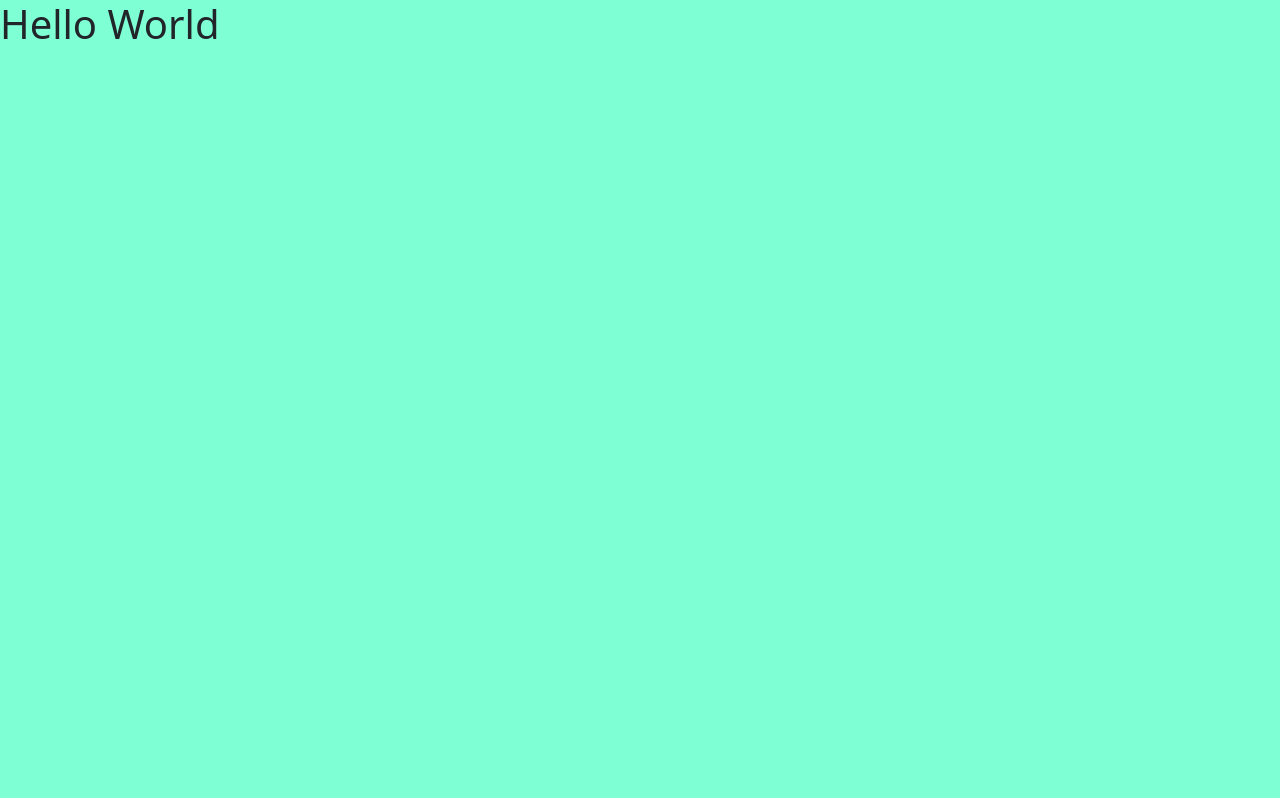
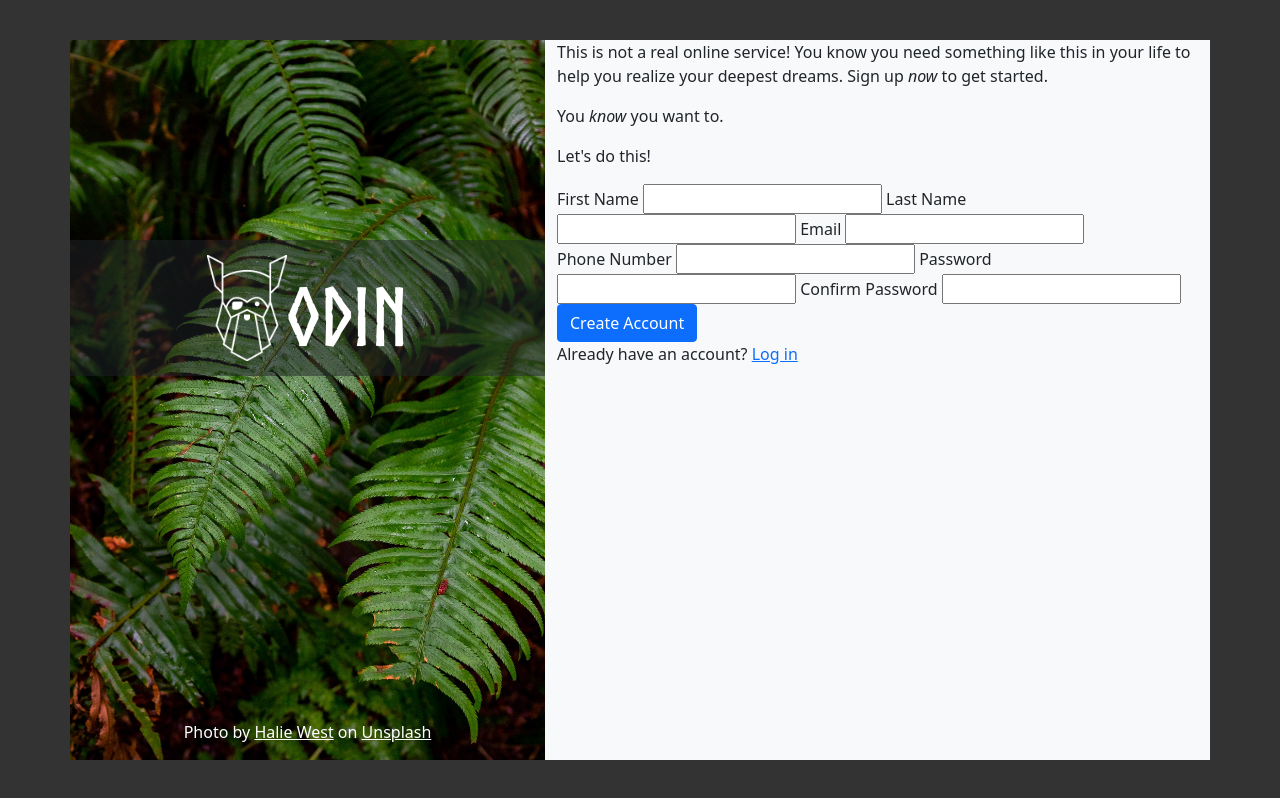
Before and after one commit to sheacronin/signup-form, a plain HTML site: page index.html in a window 1280 px wide. Drawn offline with nearby package versions, Linux system fonts and the light colour scheme.

Commit message:
Set up initial layout and image on left column

```diff
--- a/index.html
+++ b/index.html
@@ -9,7 +9,44 @@
     <link rel="stylesheet" href="style.css">
 </head>
 <body>
-    <h1>Hello World</h1>
+    <div class="container">
+        <div class="row">
+            <div class="hero col-5 bg-light p-0 d-flex flex-column justify-content-between text-white">
+                <div class="odin-banner bg-dark bg-opacity-50 d-flex justify-content-center align-items-center p-1">
+                    <img src="assets/images/odin-lined.png" alt="">
+                    <h1 class="display-1 mt-4">ODIN</h1>
+                </div>
+                <p class="align-self-center">Photo by <a href="https://unsplash.com/@haliewestphoto?utm_source=unsplash&utm_medium=referral&utm_content=creditCopyText" class="text-white">Halie West</a> on <a href="https://unsplash.com/?utm_source=unsplash&utm_medium=referral&utm_content=creditCopyText" class="text-white">Unsplash</a></p>
+            </div>
+            <div class="col-7 bg-light">
+                <p>This is not a real online service! You know you need something like this in your life to help you realize your deepest dreams. Sign up <em>now</em> to get started.</p>
+                <p>You <em>know</em> you want to.</p>
+                <p>Let's do this!</p>
+                <form>
+                    <label for="first-name">First Name</label>
+                    <input type="text" id="first-name" name="first-name">
+
+                    <label for="last-name">Last Name</label>
+                    <input type="text" id="last-name" name="last-name">
+
+                    <label for="email">Email</label>
+                    <input type="email" id="email" name="email">
+
+                    <label for="phone-number">Phone Number</label>
+                    <input type="tel" id="phone-number" name="phone-number">
+
+                    <label for="password">Password</label>
+                    <input type="password" id="password" name="password">
+
+                    <label for="password-confirm">Confirm Password</label>
+                    <input type="password" id="password-confirm" name="password-confirm">
+
+                    <button type="submit" class="btn btn-primary">Create Account</button>
+                    <p>Already have an account? <a href="#">Log in</a></p>
+                </form>
+            </div>
+        </div>
+    </div>
     <script src="https://cdn.jsdelivr.net/npm/bootstrap@5.1.3/dist/js/bootstrap.bundle.min.js" integrity="sha384-ka7Sk0Gln4gmtz2MlQnikT1wXgYsOg+OMhuP+IlRH9sENBO0LRn5q+8nbTov4+1p" crossorigin="anonymous"></script>
 </body>
 </html>
--- a/style.css
+++ b/style.css
@@ -1,3 +1,31 @@
+@font-face {
+    font-family: 'Norse-Bold';
+    src: url('assets/fonts/Norse-Bold.otf');
+}
+
 body {
-    background-color: aquamarine;
+    background-color: #333;
 }
+
+.row {
+    height: 90vh;
+    margin-top: 5vh;
+}
+
+.hero {
+    background: no-repeat url('assets/images/leaves.jpeg');
+    background-size: cover;
+}
+
+.odin-banner {
+    margin-top: 200px;
+}
+
+.hero img {
+    width: 80px;
+}
+
+.hero h1 {
+    font-family: 'Norse-Bold', sans-serif;
+    display: inline;
+}
```
Also changed, not shown: assets/fonts/Norse-Bold.otf (added), assets/images/leaves.jpeg (added), assets/images/odin-lined.png (added).
